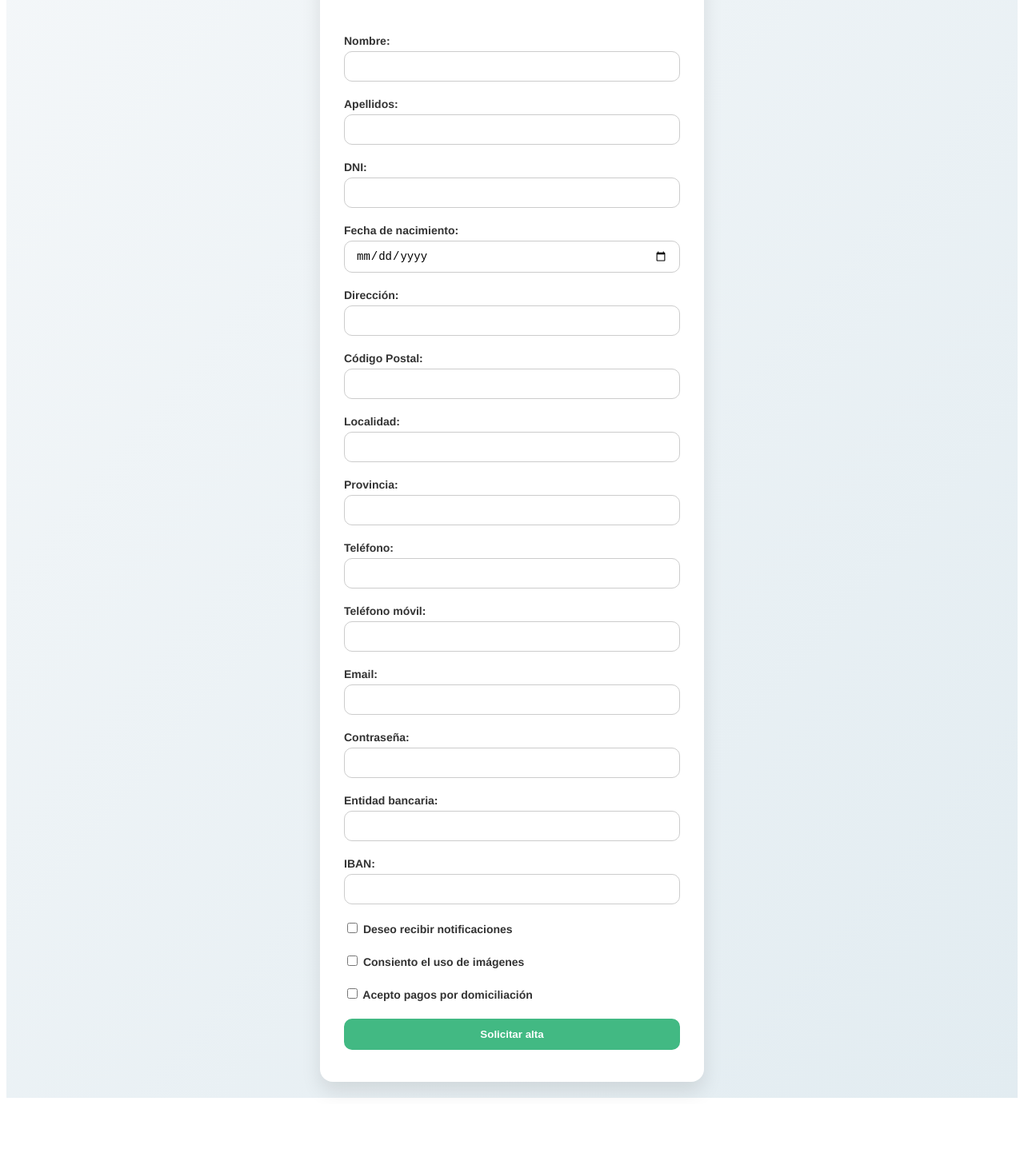
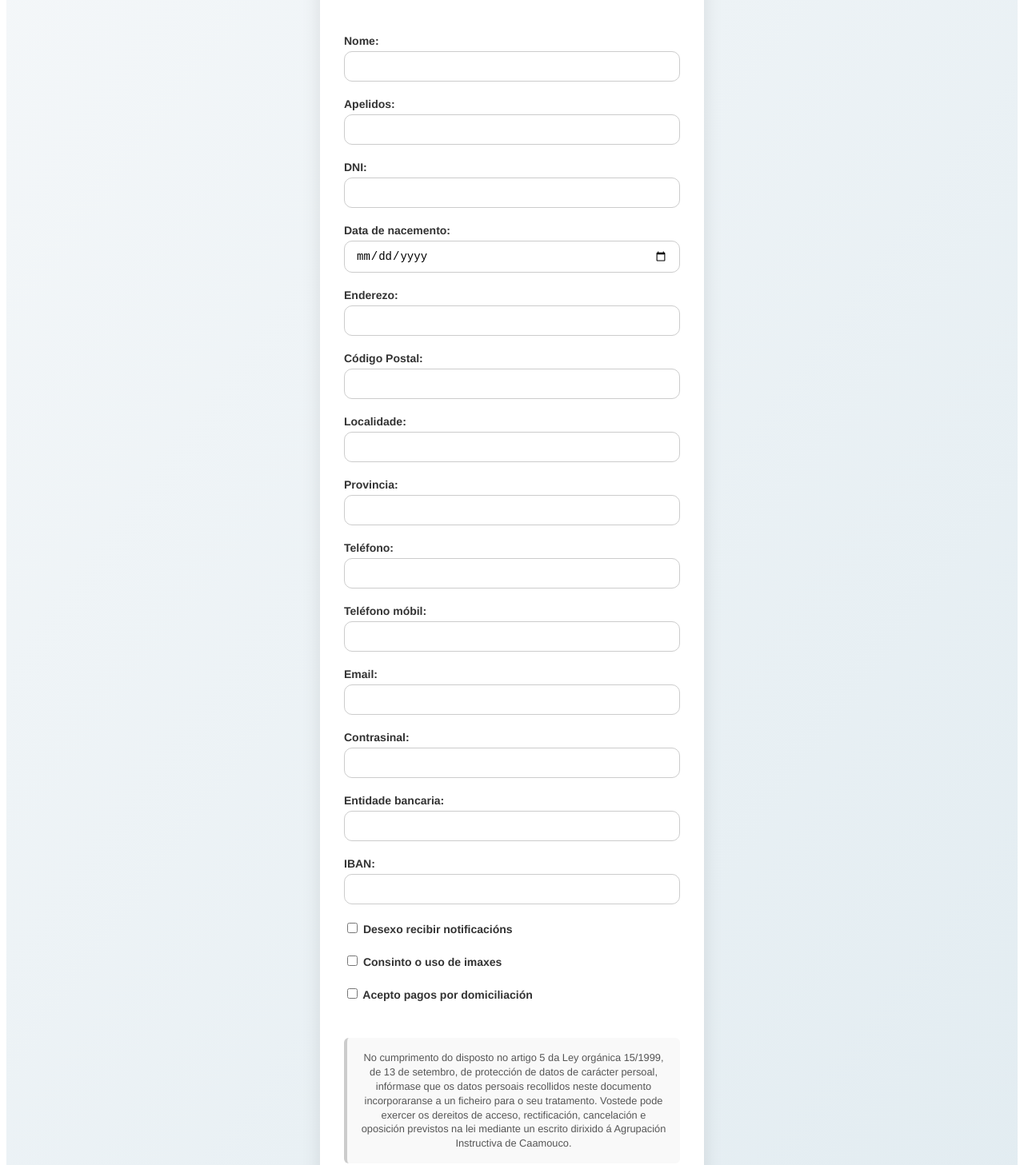
Before and after one commit to marcosvarela5/AICMembers, a Vue app in the folder frontend/: page /register in a window 1280 px wide. Shown: the part 293-1750 px from the top of the page at 80% size. Before the commit the page ends 1674 px from the top, so only its background shows below. Built offline with nearby package versions, Linux system fonts and the light colour scheme.

Commit message:
[FUNC-0] Text in Galician (not i18n yet)

```diff
--- a/frontend/src/components/RegisterForm.css
+++ b/frontend/src/components/RegisterForm.css
@@ -49,6 +49,18 @@ label {
     margin-bottom: 12px;
 }
 
+.legal-text {
+    font-size: 0.8rem;
+    color: #555;
+    margin-top: 1.5rem;
+    line-height: 1.4;
+    background-color: #f9f9f9;
+    padding: 1rem;
+    border-left: 4px solid #ccc;
+    border-radius: 6px;
+}
+
+
 input {
     padding: 10px 14px;
     margin-bottom: 20px;
--- a/frontend/src/components/RegisterForm.vue
+++ b/frontend/src/components/RegisterForm.vue
@@ -5,11 +5,11 @@
 
       <form class="form" @submit.prevent="handleSubmit">
         <!-- Datos personales -->
-        <label for="name">Nombre:</label>
+        <label for="name">Nome:</label>
         <input id="name" v-model="form.name" @input="validateField('name')" />
         <span class="error" v-if="errors.name">{{ errors.name }}</span>
 
-        <label for="surname">Apellidos:</label>
+        <label for="surname">Apelidos:</label>
         <input id="surname" v-model="form.surname" @input="validateField('surname')" />
         <span class="error" v-if="errors.surname">{{ errors.surname }}</span>
 
@@ -17,12 +17,12 @@
         <input id="dni" v-model="form.dni" @input="validateField('dni')" />
         <span class="error" v-if="errors.dni">{{ errors.dni }}</span>
 
-        <label for="birthDate">Fecha de nacimiento:</label>
+        <label for="birthDate">Data de nacemento:</label>
         <input id="birthDate" type="date" v-model="form.birthDate" @input="validateField('birthDate')" />
         <span class="error" v-if="errors.birthDate">{{ errors.birthDate }}</span>
 
         <!-- Dirección -->
-        <label for="address">Dirección:</label>
+        <label for="address">Enderezo:</label>
         <input id="address" v-model="form.address" @input="validateField('address')" />
         <span class="error" v-if="errors.address">{{ errors.address }}</span>
 
@@ -30,7 +30,7 @@
         <input id="zipCode" v-model="form.zipCode" @input="validateField('zipCode')" />
         <span class="error" v-if="errors.zipCode">{{ errors.zipCode }}</span>
 
-        <label for="town">Localidad:</label>
+        <label for="town">Localidade:</label>
         <input id="town" v-model="form.town" @input="validateField('town')" />
         <span class="error" v-if="errors.town">{{ errors.town }}</span>
 
@@ -43,7 +43,7 @@
         <input id="telephone" v-model="form.telephone" @input="validateField('telephone')" />
         <span class="error" v-if="errors.telephone">{{ errors.telephone }}</span>
 
-        <label for="mobilePhone">Teléfono móvil:</label>
+        <label for="mobilePhone">Teléfono móbil:</label>
         <input id="mobilePhone" v-model="form.mobilePhone" @input="validateField('mobilePhone')" />
         <span class="error" v-if="errors.mobilePhone">{{ errors.mobilePhone }}</span>
 
@@ -52,12 +52,12 @@
         <input id="email" type="email" v-model="form.email" @input="validateField('email')" />
         <span class="error" v-if="errors.email">{{ errors.email }}</span>
 
-        <label for="password">Contraseña:</label>
+        <label for="password">Contrasinal:</label>
         <input id="password" type="password" v-model="form.password" @input="validateField('password')" />
         <span class="error" v-if="errors.password">{{ errors.password }}</span>
 
         <!-- Datos bancarios -->
-        <label for="bankName">Entidad bancaria:</label>
+        <label for="bankName">Entidade bancaria:</label>
         <input id="bankName" v-model="form.bankName" @input="validateField('bankName')" />
         <span class="error" v-if="errors.bankName">{{ errors.bankName }}</span>
 
@@ -68,13 +68,13 @@
         <!-- Consentimientos -->
         <label>
           <input type="checkbox" v-model="form.receivesNotifications" />
-          Deseo recibir notificaciones
+          Desexo recibir notificacións
         </label>
         <span class="error" v-if="errors.receivesNotifications">{{ errors.receivesNotifications }}</span>
 
         <label>
           <input type="checkbox" v-model="form.imageConsent" />
-          Consiento el uso de imágenes
+          Consinto o uso de imaxes
         </label>
         <span class="error" v-if="errors.imageConsent">{{ errors.imageConsent }}</span>
 
@@ -83,6 +83,14 @@
           Acepto pagos por domiciliación
         </label>
         <span class="error" v-if="errors.acceptPayments">{{ errors.acceptPayments }}</span>
+
+        <p class="legal-text">
+          No cumprimento do disposto no artigo 5 da Ley orgánica 15/1999, de 13 de setembro, de protección de
+          datos de carácter persoal, infórmase que os datos persoais recollidos neste documento incorporaranse a
+          un ficheiro para o seu tratamento. Vostede pode exercer os dereitos de acceso, rectificación, cancelación e
+          oposición previstos na lei mediante un escrito dirixido á Agrupación Instructiva de Caamouco.
+        </p>
+
 
         <button type="submit">Solicitar alta</button>
       </form>
```
